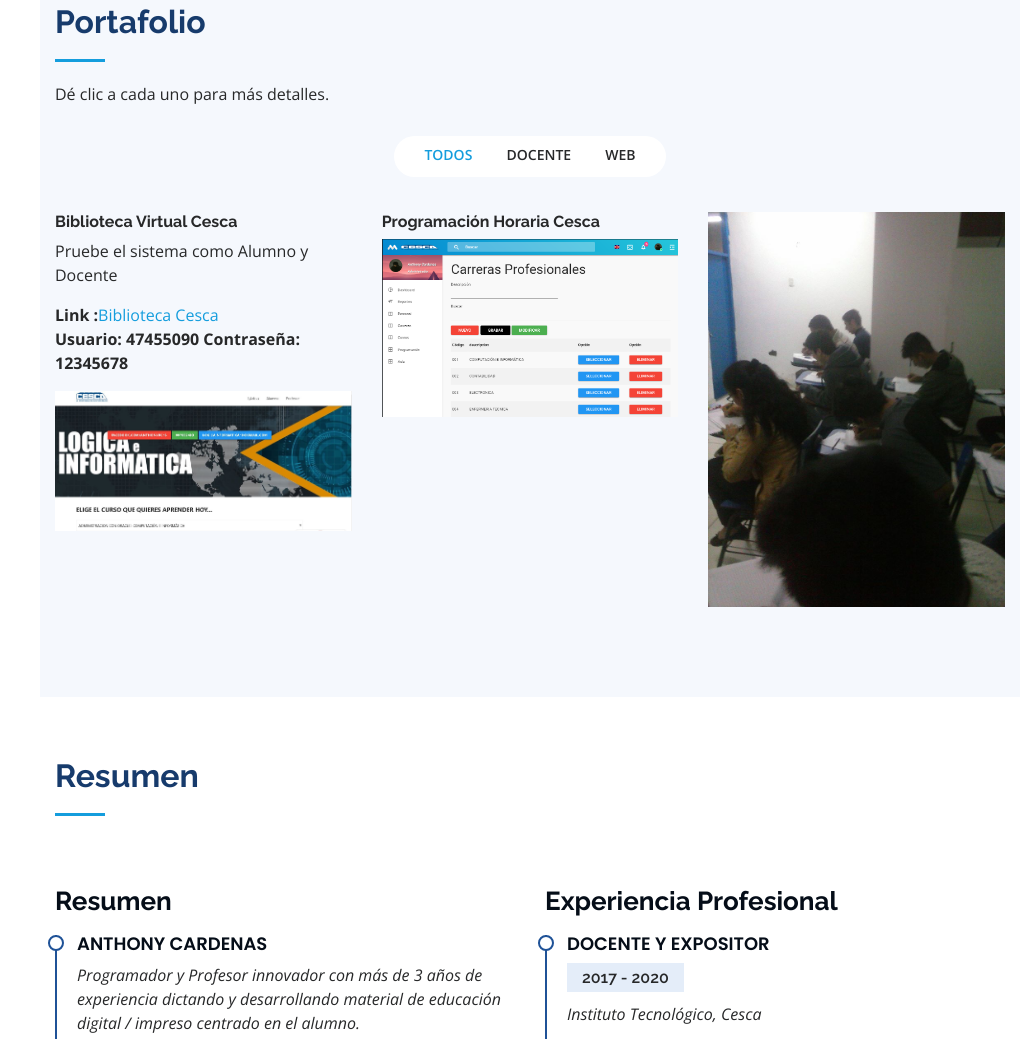
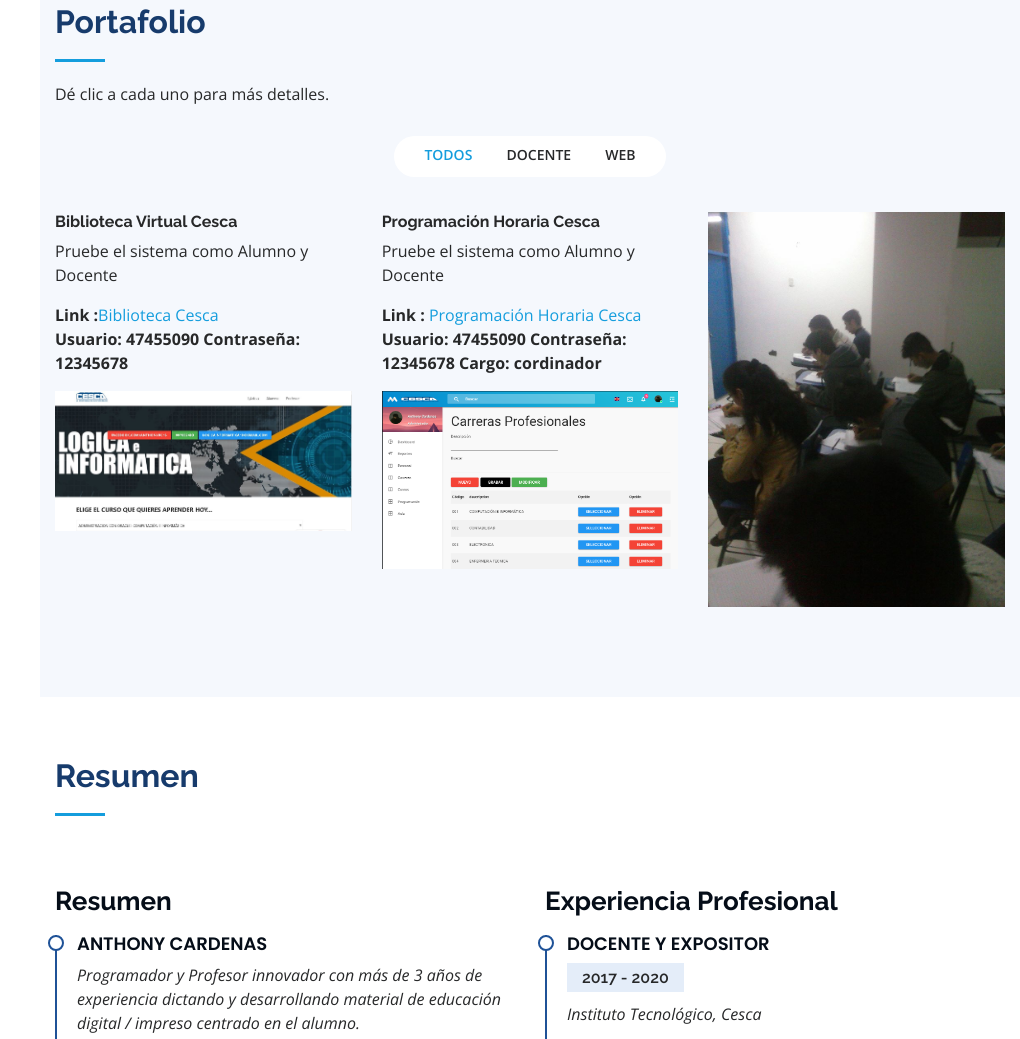
Before and after one commit to Logicainformatica18/curriculum, a plain HTML site: page index.html in a window 1280 px wide. Shown: the part 2090-3129 px from the top of the page, without its empty margins (260-1280 px from the left). Drawn offline with nearby package versions, Linux system fonts and the light colour scheme.

Commit message:
proyecto 2

```diff
--- a/index.html
+++ b/index.html
@@ -312,6 +312,10 @@
 
         <div class="col-lg-4 col-md-6 portfolio-item filter-web">
           <h6><b>Programación Horaria Cesca</b> </h6>
+          <p>Pruebe el sistema como Alumno y Docente</p>
+          <b>Link :</b> <a target="_blank" href="https://programacionhoraria.000webhostapp.com/login.php">Programación Horaria Cesca</a>
+          <p><b>Usuario: 47455090 Contraseña: 12345678 Cargo: cordinador</b></p>
+
           <div class="portfolio-wrap">
 
             <img src="proyectos/programacion1.png"class="img-fluid" alt="">
```
Also changed, not shown: proyectos/programacion2.png (added), proyectos/programacion3.png (added), proyectos/programacion4.png (added), proyectos/programacion5.png (added), proyectos/programacion6.png (added).
